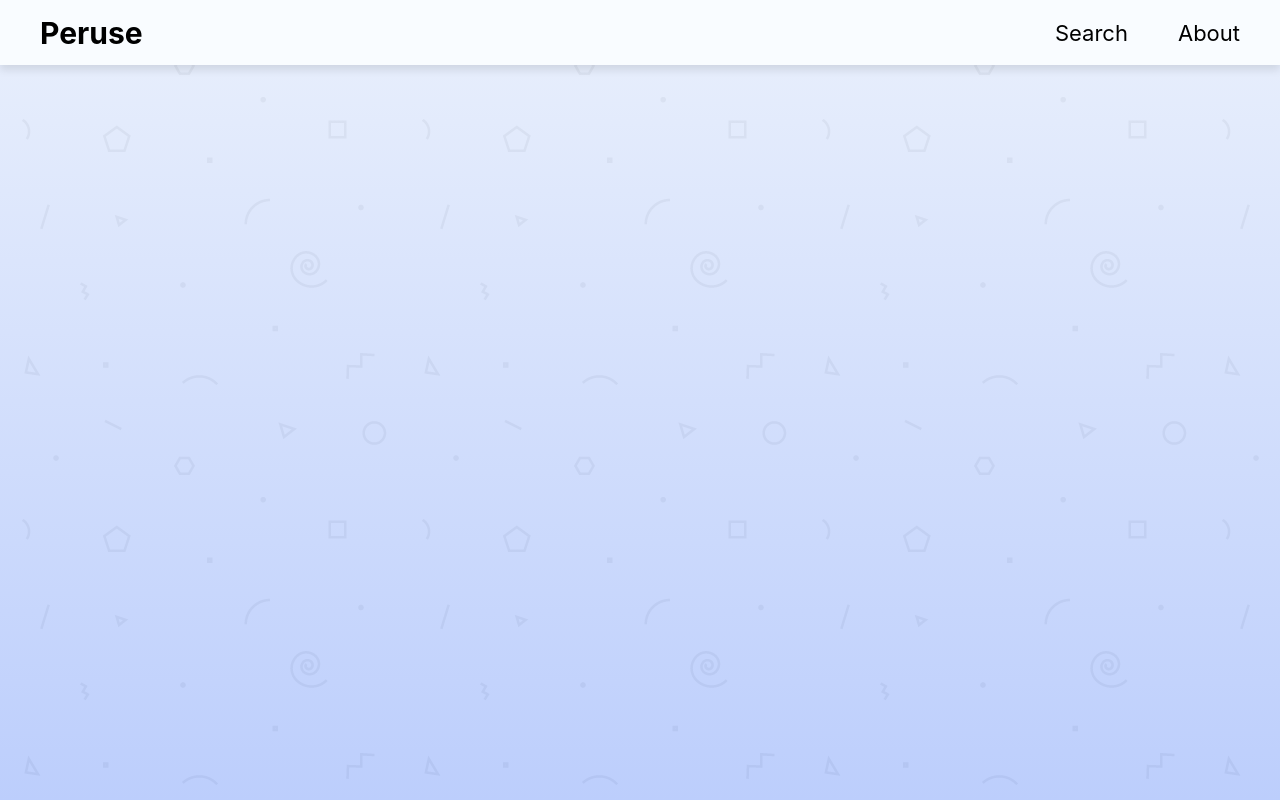
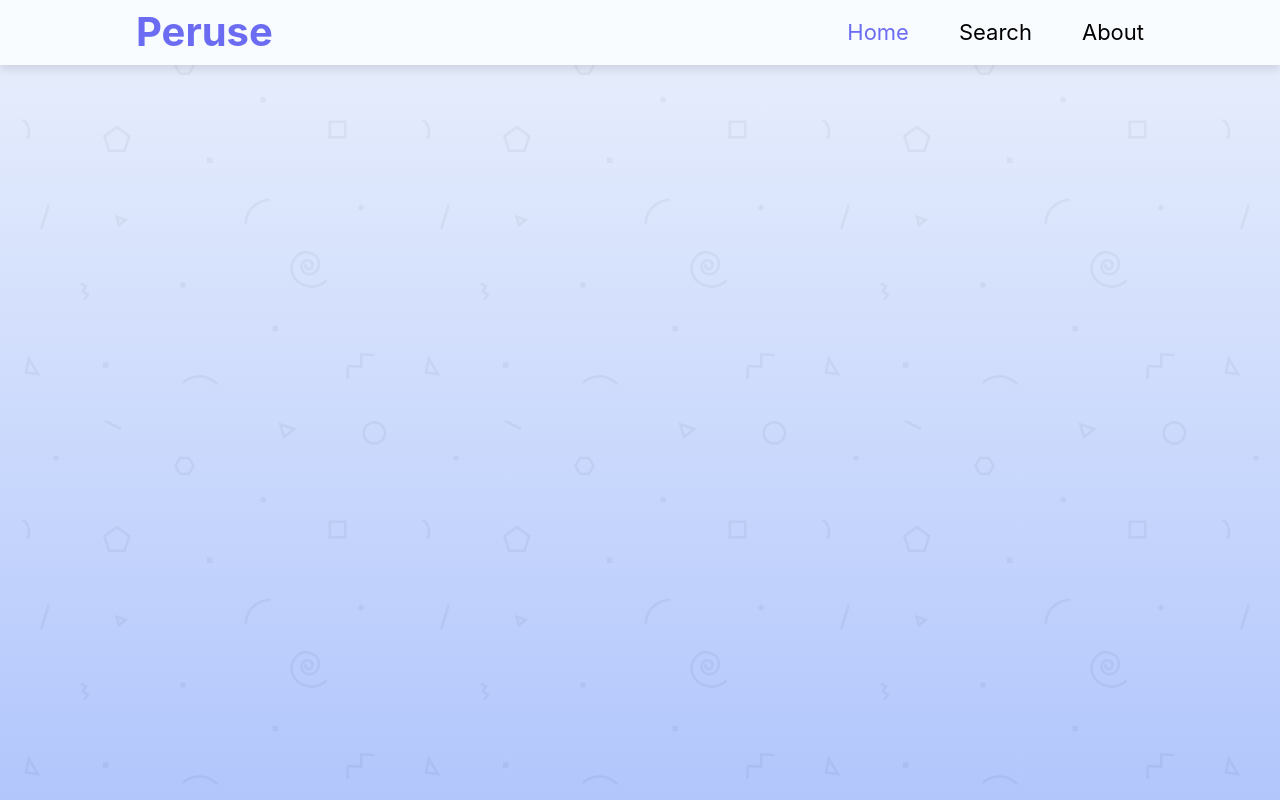
Before and after one commit to MatheoDodi/perused-book-web-app, a React (Create React App) app: page / in a window 1280 px wide. Shown: the top 800 px of the page. Built offline with nearby package versions, Linux system fonts and the light colour scheme.

Commit message:
type: feat
* ./src/Components/About/About.js
* Added styling in About.js (through styled-components)
* Added UnDraw package for illustrations used in the About.js component

```diff
--- a/package.json
+++ b/package.json
@@ -5,6 +5,7 @@
   "dependencies": {
     "react": "^16.5.2",
     "react-dom": "^16.5.2",
+    "react-router-dom": "^4.3.1",
     "react-scripts": "2.0.5",
     "react-undraw-illustrations": "^2.0.3",
     "styled-components": "^4.0.2"
--- a/src/App.js
+++ b/src/App.js
@@ -1,6 +1,8 @@
 import React, { Component, Fragment } from 'react';
+import { Route, Switch } from 'react-router-dom';
 import Header from './Components/Header/Header';
 import Home from './Containers/Home';
+import About from './Components/About/About';
 
 
 
@@ -9,7 +11,12 @@ class App extends Component {
     return (
       <Fragment>
         <Header />
-        <Home />
+        <div style={{padding: "85px 0"}}>
+          <Switch>
+            <Route exact path='/about' component={About} />
+            <Route exact path='/' component={Home} />
+          </Switch>
+        </div>
       </Fragment>
     );
   }
--- a/src/Components/About/About.js
+++ b/src/Components/About/About.js
@@ -1,15 +1,37 @@
 import React from 'react';
 import styled from 'styled-components';
+import { UndrawBibliophile, UndrawReadingList, UndrawOnline } from 'react-undraw-illustrations';
 
 const WRAPPER = styled.div`
-  width: 85vw;
-
+  margin: 0 auto;
+  padding: 10rem 5rem;
+  width: 81vw;
+  border-radius: 15px;
+  box-shadow: 0 8px 10px 4px rgba(0, 0, 0, .1);
+  background: white;
+  display: grid;
+  grid-template-columns: repeat(2, 1fr);
+  grid-row-gap: 200px;
+  grid-column-gap: 2.5rem;
+  align-items: center;
+  span {
+    font-weight: bold;
+    color: #6B6CF2;
+  }
+  p {
+    color: rgb(80, 80, 80);
+  }
 `
 
 const About = () => {
   return (
     <WRAPPER>
-
+      <UndrawBibliophile />
+      <p><span>Peruse</span> is a Web App that helps you keep track of your books. Not only the ones you own, but the ones you're thinking of getting, as well.</p>
+      <p>You can search the book you're interested in, and you can add it to your <em>Currently Reading</em>, <em>Will Read</em>, or <em>Already Read</em> collection.</p>
+      <UndrawReadingList />
+      <UndrawOnline />
+      <p>You can access your collections anywhere, anytime. Future updates will be implementing the ability to share the book you're currently reading with all you Social Media buddies!</p>
     </WRAPPER>
   )
 }
--- a/src/Components/Header/Header.js
+++ b/src/Components/Header/Header.js
@@ -1,4 +1,5 @@
 import React from 'react';
+import { NavLink } from 'react-router-dom';
 import styled from 'styled-components';
 
 const NAVBAR = styled.nav`
@@ -10,20 +11,23 @@ const NAVBAR = styled.nav`
   z-index: 10;
   ul {
     list-style: none;
+    width: 85%;
     padding: 0 4rem 0 4rem;
-    margin: 0;
+    margin: 0 auto;
     height: 100%;
     display: flex;
     align-items: center;
     justify-content: flex-end;
-    li {
+    a {
       margin-left: 5rem;
+      text-decoration: none;
     }
     .logo {
       margin-left: 0;
       margin-right: auto;
-      font-size: 3rem;
+      font-size: 4rem;
       font-weight: bold;
+      color: #6B6CF2;
     }
   }
 `
@@ -33,9 +37,10 @@ const Header = (props) => {
     <header>
       <NAVBAR>
         <ul>
-          <li className="logo">Peruse</li>
-          <li>Search</li>
-          <li>About</li>
+          <NavLink exact to='/' className="logo un">Peruse</NavLink>
+          <NavLink exact to='/' className="un">Home</NavLink>
+          <NavLink to='/search' className="un">Search</NavLink>
+          <NavLink to='/about' className="un">About</NavLink>
         </ul>
       </NAVBAR>
     </header>
--- a/src/Containers/Home.js
+++ b/src/Containers/Home.js
@@ -5,7 +5,8 @@ import styled from 'styled-components';
 const Layout = styled.div`
   min-height: 100vh;
   display: grid;
-  grid-template-rows: 1fr repeat(3, max-content) 1fr;
+  grid-template-rows: repeat(3, 1fr);
+
 `
 
 class Home extends Component {
@@ -13,6 +14,7 @@ class Home extends Component {
   render() {
     return (
       <Layout>
+
       </Layout>
     );
   }
--- a/src/index.css
+++ b/src/index.css
@@ -1,4 +1,4 @@
-* {
+*, *:after, *:before {
   box-sizing: border-box;
 }
 
@@ -26,6 +26,31 @@ code {
 }
 
 #root {
-  min-height: 150vh;
+  min-height: 100vh;
   background: linear-gradient(to bottom, hsla(220, 100%, 87%, 0.25), hsla(224, 100%, 50%, 0.336));
 }
+
+a {
+  color: black;
+}
+
+.un {
+  display: inline-block;
+}
+
+.un:after {
+  content: '';
+  width: 0px;
+  height: 2px;
+  display: block;
+  background: #6B6CF2;
+  transition: 300ms;
+}
+
+.un:hover:after {
+  width: 100%;
+}
+
+.active {
+  color: #6B6CF2;
+}
--- a/src/index.js
+++ b/src/index.js
@@ -1,10 +1,11 @@
 import React from 'react';
 import ReactDOM from 'react-dom';
+import { BrowserRouter } from 'react-router-dom';
 import './index.css';
 import App from './App';
 import * as serviceWorker from './serviceWorker';
 
-ReactDOM.render(<App />, document.getElementById('root'));
+ReactDOM.render(<BrowserRouter><App /></BrowserRouter>, document.getElementById('root'));
 
 // If you want your app to work offline and load faster, you can change
 // unregister() to register() below. Note this comes with some pitfalls.
```
Also changed, not shown: 1 other file (tests, documents, lock files or other folders).
